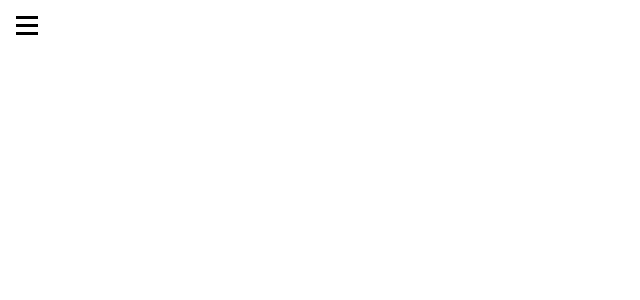
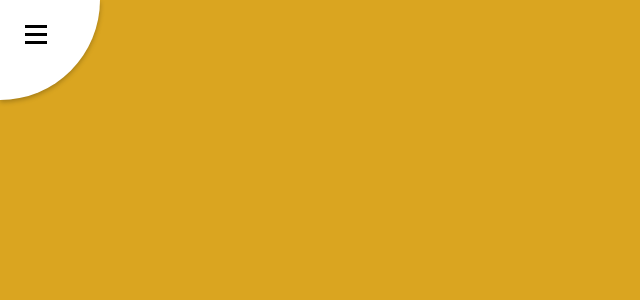
Before and after one commit to constantineMelios-zz/tv-search-app, a React (Create React App) app: page / in a window 1280 px wide. Shown: the top 300 px of the page, without its empty margins (0-640 px from the left). Built offline with nearby package versions, Linux system fonts and the light colour scheme.

Commit message:
Burger menu is ready with placeholders

```diff
--- a/src/components/BurgerMenu.js
+++ b/src/components/BurgerMenu.js
@@ -6,14 +6,23 @@ import styled from 'styled-components'
 const BurgerStyle = styled.div`
   cursor: pointer;
   position: absolute;
-  top: 1em;
-  left: 1em;
+  top: 0;
+  left: 0;
+  width: 100px;
+  height: 100px;
+  padding: 25px;
+  background: #ffffff;
+  border-bottom-right-radius: 100%;
+  box-shadow: 0 2px 5px rgba(0,0,0,0.26);
+  transition: width 0.25s ease-out, height 0.25s ease-out, border-bottom-right-radius 0.4s ;
+  z-index: 1;
   .burger__top,
   .burger__middle,
   .burger__bottom {
     width: 22px;
     height: 3px;
     background: black;
+    transition: transform 0.25s ease-out;
   }
   .burger__middle,
   .burger__bottom {
@@ -22,20 +31,40 @@ const BurgerStyle = styled.div`
   .burger__top,
   .burger__bottom {
     transform-origin: left;
-    transition: transform 0.4s ease-out;
   }
   .burger__middle {
-    transition: opacity 0.2s ease;
+    transition: opacity 0.15s ease;
   }
-  &.open {
+  .menu {
+    position: absolute;
+    top: 25%;
+    left: 25%;
+    opacity: 0;
+    transition: opacity 0.3s ease;
+    .menu__list {
+      width: 50vw;
+      height: 50vh;
+      display: flex;
+      flex-flow: column;
+      align-items: center;
+      justify-content: space-evenly;
+    }
+  }
+  &.active {
+    width: 100vw;
+    height: 100vh;
+    border-bottom-right-radius: 0%;
+    .menu {
+      opacity: 1;
+    }
     .burger__top {
-      transform: rotate(45deg)
+      transform: rotate(45deg);
     }
     .burger__middle {
       opacity: 0;
     }
     .burger__bottom {
-      transform: rotate(-45deg)
+      transform: rotate(-45deg);
     }
   }
 `
@@ -44,7 +73,7 @@ export default function BurgerMenu() {
   const burger = useRef(null)
 
   function toggleMenu() {
-   burger.current.classList.toggle("open")
+   burger.current.classList.toggle("active")
   }
 
   return (
@@ -52,6 +81,13 @@ export default function BurgerMenu() {
       <div className="burger__top"></div>
       <div className="burger__middle"></div>
       <div className="burger__bottom"></div>
+      <div className="menu">
+        <ul className='menu__list'>
+          <li>Ada</li>
+          <li>Anastasis</li>
+          <li>Constantine</li>
+        </ul>
+      </div>
     </BurgerStyle>
   )
 }
--- a/src/styles/GlobalStyle.js
+++ b/src/styles/GlobalStyle.js
@@ -11,6 +11,9 @@ import reset from 'styled-reset'
     box-sizing: border-box;
   }
 
+  body {
+    background: goldenrod;
+  }
 `
 
 export default GlobalStyle
```
Also changed, not shown: 1 other file (tests, documents, lock files or other folders).
